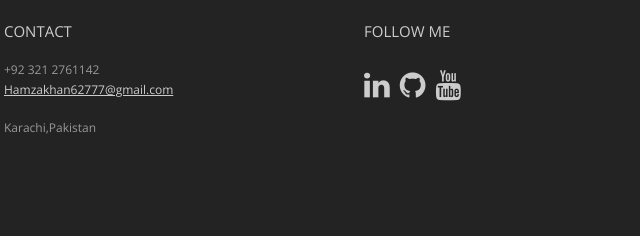
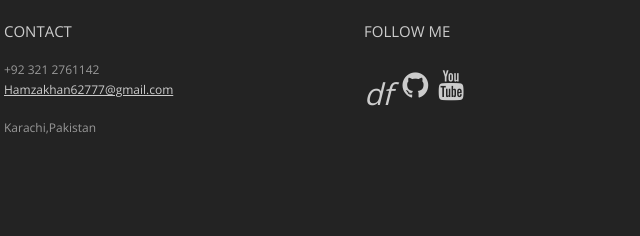
Before and after one commit to phenomenal62777/Portfolio, a plain HTML site: page index.html in a window 1280 px wide. Shown: the part 1682-1918 px from the top of the page, 108-748 px from the left. Drawn offline with nearby package versions, Linux system fonts and the light colour scheme; a web font is replaced by a local one.

Commit message:
Update index.html

```diff
--- a/index.html
+++ b/index.html
@@ -197,7 +197,7 @@
 				<h3 class="widget-title">Follow me</h3>
 				<div class="widget-body">
 					<p class="follow-me-icons">
-						<a href="https://www.linkedin.com/in/thehamza62777/"><i class="fa fa-linkedin fa-2"></i></a>
+						<a href="https://www.linkedin.com/in/thehamza62777/"><i class="bi bi-0-square">df</i></a>
 						<a href="https://github.com/phenomenal62777"><i class="fa fa-github fa-2"></i></a>
 						<a href="https://www.youtube.com/@phenomenaleraofcomputerstu6356"><i class="fa fa-youtube fa-2"></i></a>
 					</p>
@@ -226,7 +226,7 @@
 					<a href="https://www.linkedin.com/in/thehamza62777/"><i class="fa fa-linkedin fa-2"></i></a>
 					<a href="https://github.com/phenomenal62777"><i class="fa fa-github fa-2"></i></a>
 					<a href="https://www.youtube.com/@phenomenaleraofcomputerstu6356"><i class="fa fa-youtube fa-2"></i></a>
-					<i class="bi bi-0-square"></i>
+
 				</p>
 
 			</div>
```
